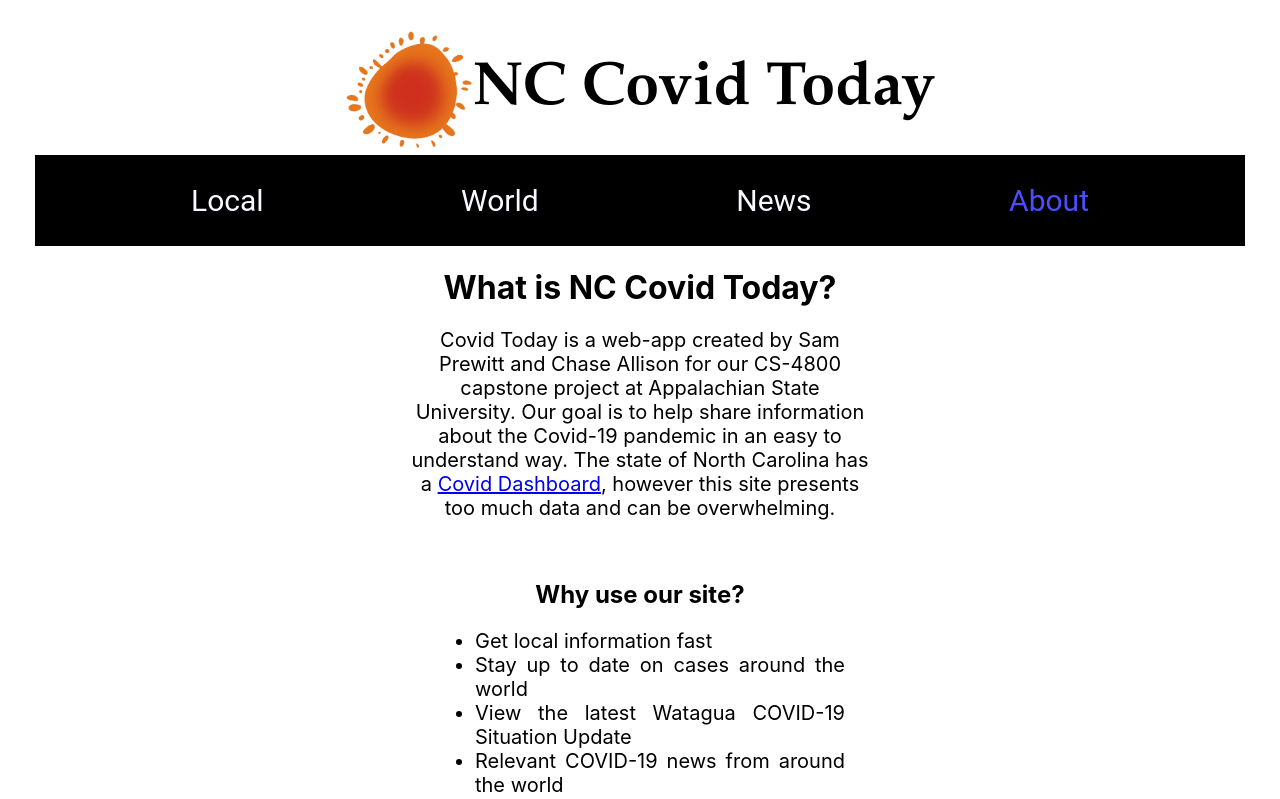
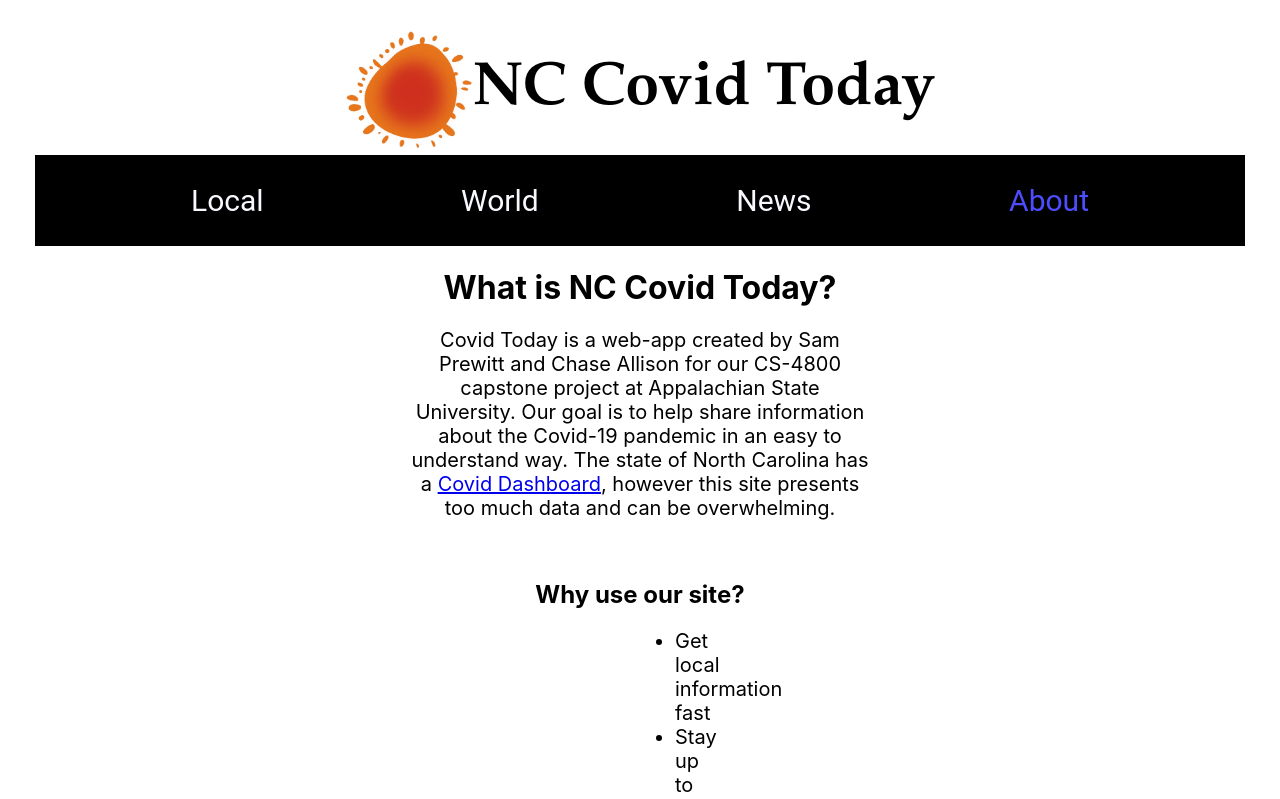
Before and after one commit to NC-Covid-Today/Covid-Today-WebApp, a React (Create React App) app: page /about in a window 1280 px wide. Shown: the top 799 px of the page. Built offline with nearby package versions, Linux system fonts and the light colour scheme.

Commit message:
Changed about page spacing

```diff
--- a/src/App.css
+++ b/src/App.css
@@ -121,11 +121,17 @@ p.about {
   margin: 20px 375px 20px;
 }
 
+
+/*
+margin: 20px 400px 20px;
+changed to
+ margin: 20px 600px 20px;
+*/
 ul.about {
   text-align:justify;
   color: black;
   font-size: 20px;
-  margin: 20px 400px 20px;
+  margin: 20px 600px 20px;
 }
 
 /*
--- a/src/pages/about.js
+++ b/src/pages/about.js
@@ -15,13 +15,16 @@ const About = () => {
 
       <center>
       <h2 class="about">Why use our site?</h2>
+      </center>
+
+
       <ul class="about">
         <li>Get local information fast</li>
         <li>Stay up to date on cases around the world</li>
         <li>View the latest Watagua COVID-19 Situation Update</li>
         <li>Relevant COVID-19 news from around the world</li>
       </ul>
-      </center>
+
 
       <p class="about">
         Feel free to visit the <a href="https://covid19.ncdhhs.gov/dashboard" target="_blank"> NC Covid Dashboard</a> as well!
```
